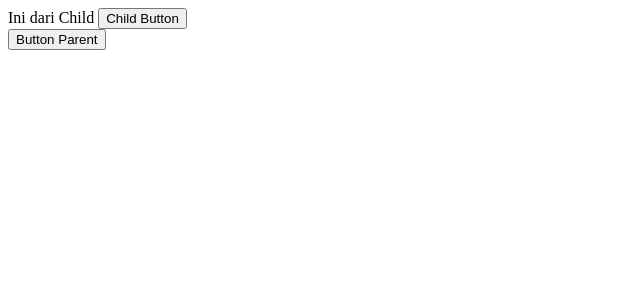
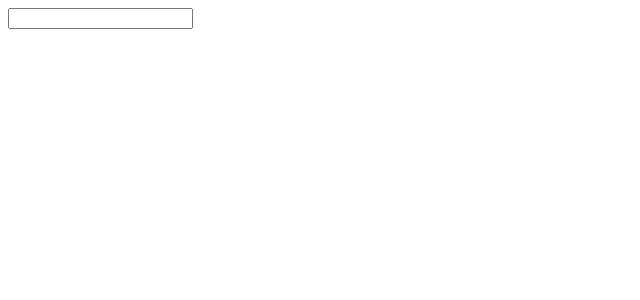
Before and after one commit to faizaungguh/vue-todo, a Vue app: page / in a window 1280 px wide. Shown: the top 300 px of the page, without its empty margins (0-640 px from the left). Built offline with nearby package versions, Linux system fonts and the light colour scheme.

Commit message:
ubah parent from child

```diff
--- a/src/App.vue
+++ b/src/App.vue
@@ -1,18 +1,23 @@
 <template>
-  <child-component ref="refComponent" @child-click="onPress" />
-  <button @click="clickSaya">Button Parent</button>
+  <div>
+    {{ message }}
+  </div>
+
+  <child-component
+    :model-value="message"
+    @update:model-value="message = $event"
+  />
 </template>
+
 <script>
 import ChildComponent from "./components/ChildComponent.vue";
+
 export default {
   components: { ChildComponent },
-  methods:{
-    onPress(val){
-      console.log(val)
-    },
-    clickSaya(){
-      this.$refs.refComponent.onClick();
-    }
-  }
+  data() {
+    return {
+      message: "",
+    };
+  },
 };
 </script>
--- a/src/components/ChildComponent.vue
+++ b/src/components/ChildComponent.vue
@@ -1,20 +1,12 @@
 <template>
-  <div>
-    <span> Ini dari Child </span>
-    <button @click="onPress">Child Button</button>
-  </div>
+  <input
+    :value="modelValue"
+    @input="$emit('update:model-value', $event.target.value)"
+  />
 </template>
 
 <script>
 export default {
-  emits: ["child-click"],
-  methods: {
-    onClick() {
-      console.log("click saya");
-    },
-    onPress() {
-      this.$emit("child-click", "value");
-    },
-  },
+  props: ["modelValue"],
 };
 </script>
```
